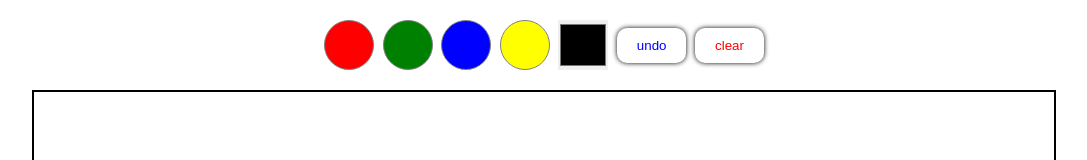
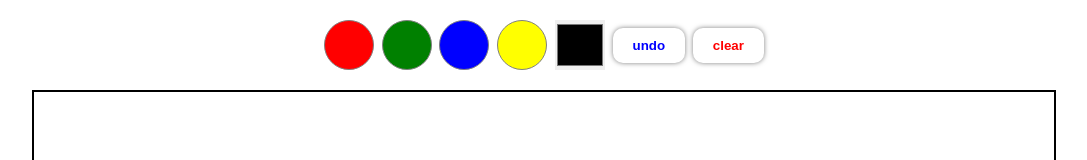
Before and after one commit to muhsintt777/drawing-app, a React (Create React App) app: page / in a window 1280 px wide. Shown: the top 160 px of the page, without its empty margins (96-1183 px from the left). Built offline with nearby package versions, Linux system fonts and the light colour scheme.

Commit message:
updated header css

```diff
--- a/src/components/header/Header.css
+++ b/src/components/header/Header.css
@@ -12,9 +12,15 @@ header {
   padding: 10px 20px;
   border: none;
   border-radius: 10px;
-  box-shadow: 0 0 5px rgb(0, 0, 0);
+  box-shadow: 0 0 5px rgb(0, 0, 0, 0.5);
   background-color: white;
   cursor: pointer;
+  font-weight: bold;
+}
+.header-clearBtn:hover,
+.header-undoBtn:hover {
+  background-color: #f5f5f5;
+  transition: all 0.3s;
 }
 
 .header-colorInp {
--- a/src/index.css
+++ b/src/index.css
@@ -5,9 +5,7 @@
 }
 
 body {
-  font-family: -apple-system, BlinkMacSystemFont, "Segoe UI", "Roboto", "Oxygen",
-    "Ubuntu", "Cantarell", "Fira Sans", "Droid Sans", "Helvetica Neue",
-    sans-serif;
+  font-family: Arial, Helvetica, sans-serif;
   -webkit-font-smoothing: antialiased;
   -moz-osx-font-smoothing: grayscale;
 }
```
